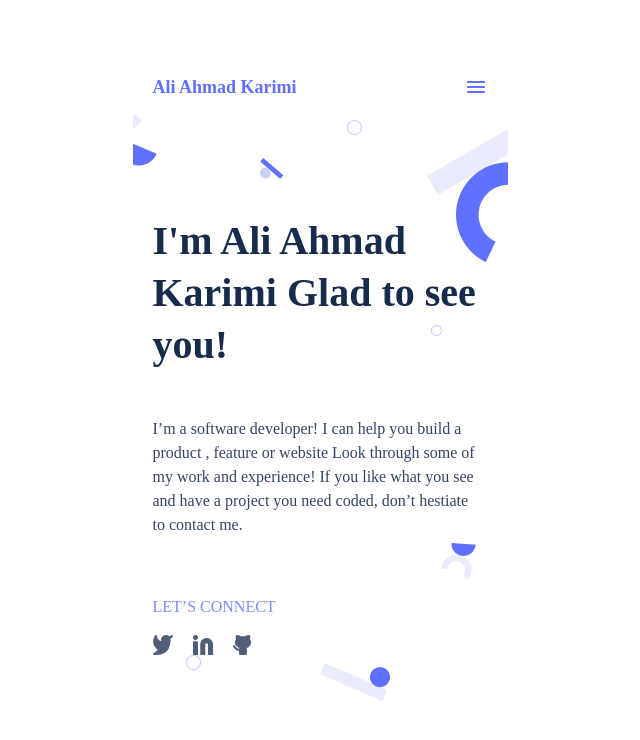
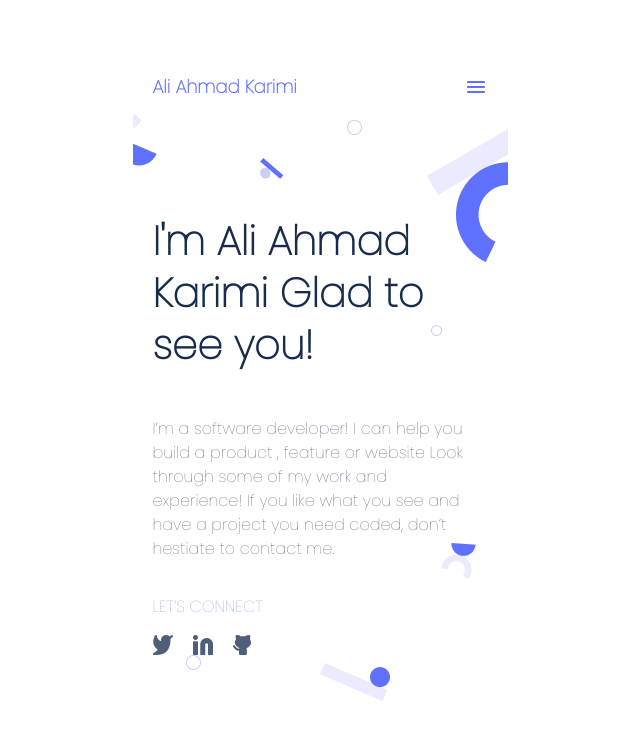
Before and after one commit to Aliahmad-karimi/Porfolio.github.io, a plain HTML site: page index.html in a window 1280 px wide. Shown: the whole page, without its empty margins (320-960 px from the left). Drawn offline with Linux system fonts and the light colour scheme.

Commit message:
fix errors for styelint

```diff
--- a/index.html
+++ b/index.html
@@ -2,11 +2,15 @@
 <html lang="en">
 
 <head>
-    <meta charset="UTF-8">
-    <meta http-equiv="X-UA-Compatible" content="IE=edge">
-    <meta name="viewport" content="width=device-width, initial-scale=1.0">
-    <title>Ali Ahmad Karimi Portfolio</title>
-    <link rel="stylesheet" href="style.css">
+  <meta charset="UTF-8">
+  <meta http-equiv="X-UA-Compatible" content="IE=edge">
+  <meta name="viewport" content="width=device-width, initial-scale=1.0">
+  <title>Ali Ahmad Karimi Portfolio</title>
+  <link rel="preconnect" href="https://fonts.googleapis.com">
+  <link rel="preconnect" href="https://fonts.gstatic.com" crossorigin>
+  <link href="https://fonts.googleapis.com/css2?family=Poppins:wght@100&display=swap" rel="stylesheet">
+  <link rel="stylesheet" href="style.css">
+
 </head>
 
 <body>
--- a/style.css
+++ b/style.css
@@ -1,9 +1,6 @@
 section {
   height: 718px;
   width: 375px;
-    left: 0px;
-    top: 0px;
-    border-radius: [object Object]px;
   background-image: url("images/header-shapes\ mobile.png");
   background-repeat: no-repeat;
   background-position: 0px;
@@ -25,7 +22,7 @@ body {
 .toolbar .logo {
   width: 76px;
   height: 20px;
-    font-family: 'Poppins';
+  font-family: 'Poppins', sans-serif;
   font-style: normal;
   font-weight: 700;
   font-size: 18px;
@@ -65,14 +62,14 @@ body {
 .welcome h2 {
   width: 327px;
   height: 150px;
-    font-family: 'Poppins';
+  font-family: 'Poppins', sans-serif;
   font-style: normal;
   font-weight: 700;
   font-size: 40px;
   line-height: 52px;
   display: flex;
   align-items: center;
-    color: #172B4D;
+  color: #172b4d;
   flex: none;
   order: 0;
   flex-grow: 0;
@@ -81,7 +78,7 @@ body {
 .welcome .details {
   width: 327px;
   height: 146px;
-    font-family: 'Poppins';
+  font-family: 'Poppins', sans-serif;
   font-style: normal;
   font-weight: 400;
   font-size: 16px;
@@ -105,12 +102,12 @@ body {
 .social .connect {
   width: 117px;
   height: 24px;
-    font-family: 'Poppins';
+  font-family: 'Poppins', sans-serif;
   font-style: normal;
   font-weight: 500;
   font-size: 16px;
   line-height: 24px;
-    color: #7F8CFF;
+  color: #7f8cff;
   flex: 1 1 90%;
   order: 0;
   flex-grow: 0;
```
Lines whose indentation alone changed are shown as unchanged.
